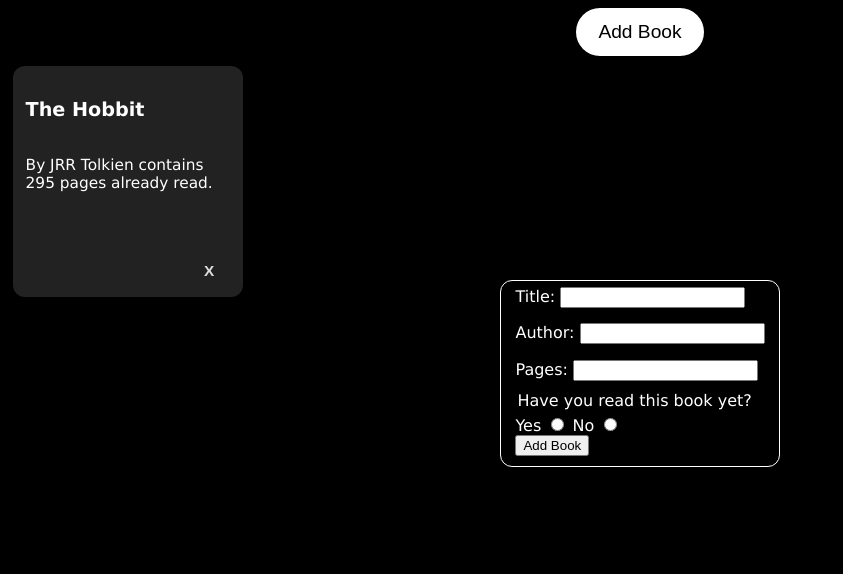
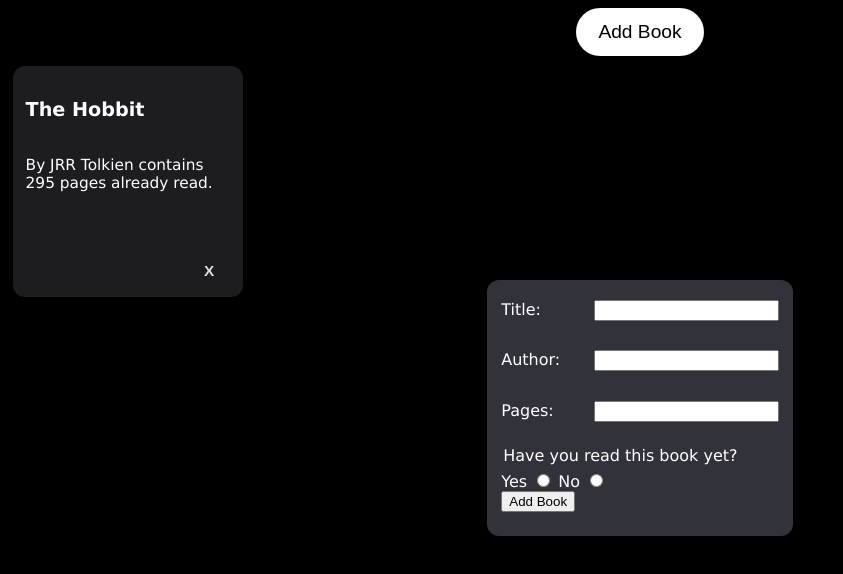
Before and after one commit to LineZealot/odin-library-app, a website: page index.html in a window 1280 px wide. Both pictures are taken after a click on the button "Add Book". Shown: the whole page, without its empty margins (0-843 px from the left). Drawn offline with Linux system fonts and the light colour scheme.

Commit message:
create-book-ui layout updated

```diff
--- a/index.html
+++ b/index.html
@@ -17,7 +17,7 @@
     <div class="create-book-ui" id="create-book-ui">
       <form action="post" class="book-details">
         <fieldset class="title-form">
-          <label for="title-input" class="book-detail-label">Title:</label>
+          <label for="title-input" class="book-detail-label" id="title-input-label">Title:</label>
           <input type="text" name="title-input" id="title-input" required />
         </fieldset>
         <fieldset class="author-form">
--- a/style.css
+++ b/style.css
@@ -7,7 +7,8 @@ html {
   background-color: black;
   font-family: "Lucida Sans", "Lucida Sans Regular", "Lucida Grande",
     "Lucida Sans Unicode", Geneva, Verdana, sans-serif;
-  ---dark-mode-grey: rgb(34, 34, 34);
+  ---dark-mode-grey: rgb(29, 29, 33);
+  ---lighter-grey: rgb(50, 50, 59);
 }
 
 .create-book {
@@ -34,16 +35,27 @@ html {
   display: none;
   position: absolute;
   top: 35%;
-  border: 1px solid white;
+  height: 20vw;
   border-radius: 12px;
+  background-color: var(---lighter-grey);
 }
 
 .book-details {
+  display: flex;
+  flex-direction: column;
+  justify-content: space-evenly;
   color: white;
 }
 
 .book-details > * {
   border: none;
+}
+
+.author-form,
+.title-form,
+.page-count-form {
+  display: grid;
+  grid-template-columns: 1fr 2fr;
 }
 
 .bookshelf {
@@ -98,11 +110,11 @@ html {
 }
 
 .book-item-delete:hover {
-    color: white;
-    background-color: red;
+  color: white;
+  background-color: red;
 }
 
 .book-item-delete:active {
-    color: rgb(185, 185, 185);
-    background-color: rgb(187, 0, 0);
+  color: rgb(185, 185, 185);
+  background-color: rgb(187, 0, 0);
 }
```
